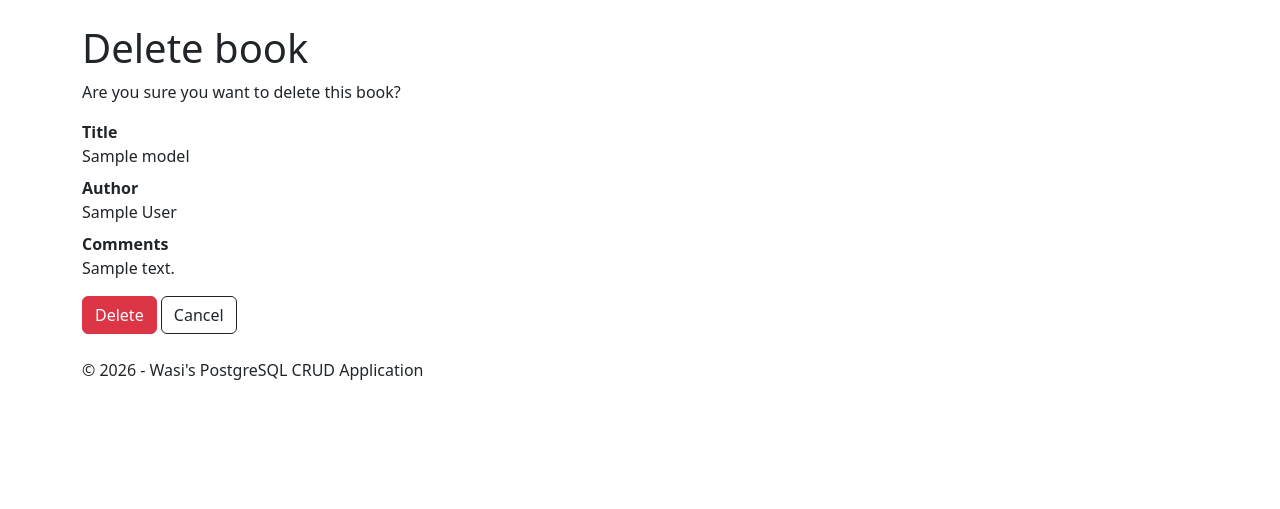
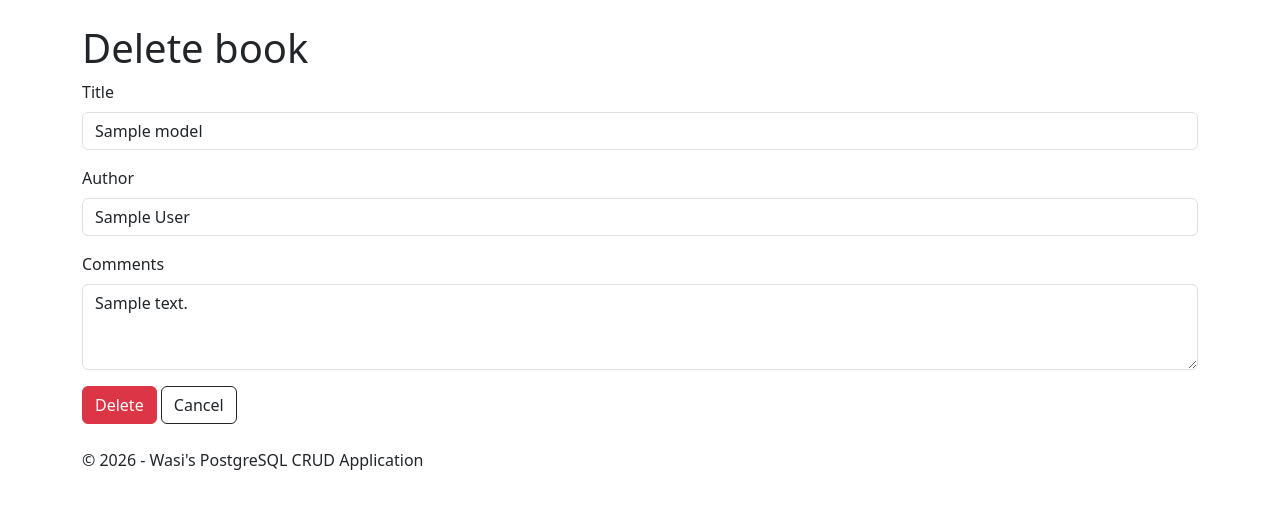
Before and after one commit to wasimahin/IS445-tut14-pgcrud, a Node server app: template views/delete.ejs in a window 1280 px wide. Shown: the part 56-565 px from the top of the page. Run offline with Node 20, Linux system fonts and the light colour scheme; the template is opened without the code that fills it: most values are stand-ins (such as "Sample title", 1, 10 or a date in 2020).

Commit message:
Match tutorial files

```diff
--- a/books.sql
+++ /dev/null
@@ -1,6 +0,0 @@
-CREATE TABLE IF NOT EXISTS Books (
-  book_id SERIAL PRIMARY KEY,
-  title VARCHAR(100) NOT NULL,
-  author VARCHAR(100) NOT NULL,
-  comments TEXT
-);
--- a/index.js
+++ b/index.js
@@ -1,9 +1,9 @@
-require("dotenv").config();
+require('dotenv').config();
 
 const express = require("express");
 const app = express();
 
-const { Pool } = require("pg");
+const { Pool } = require('pg');
 const pool = new Pool({
   connectionString: process.env.DATABASE_URL,
   ssl: {
@@ -20,19 +20,11 @@ app.listen(process.env.PORT || 3000, () => {
 });
 
 const sql_create = `CREATE TABLE IF NOT EXISTS Books (
-  book_id SERIAL PRIMARY KEY,
-  title VARCHAR(100) NOT NULL,
-  author VARCHAR(100) NOT NULL,
-  comments TEXT
-)`;
-
-const sql_seed = `INSERT INTO Books (title, author, comments)
-  SELECT * FROM (VALUES
-    ('The Hobbit', 'J. R. R. Tolkien', 'Bilbo Baggins joins a company of dwarves on a quest to reclaim their home from a dragon'),
-    ('Dune', 'Frank Herbert', 'Politics, religion and ecology on the desert planet Arrakis'),
-    ('Fahrenheit 451', 'Ray Bradbury', 'A fireman whose job is to burn books begins to question his world')
-  ) AS seed(title, author, comments)
-  WHERE NOT EXISTS (SELECT 1 FROM Books)`;
+  Book_ID SERIAL PRIMARY KEY,
+  Title VARCHAR(100) NOT NULL,
+  Author VARCHAR(100) NOT NULL,
+  Comments TEXT
+);`;
 
 pool.query(sql_create, [], (err, result) => {
   if (err) {
@@ -40,17 +32,24 @@ pool.query(sql_create, [], (err, result) => {
   }
   console.log("Successful creation of the 'Books' table");
 
-  pool.query(sql_seed, [], (err, result) => {
+  const sql_insert = `INSERT INTO Books (Book_ID, Title, Author, Comments) VALUES
+    (1, 'Mrs. Bridge', 'Evan S. Connell', 'First in the serie'),
+    (2, 'Mr. Bridge', 'Evan S. Connell', 'Second in the serie'),
+    (3, 'L''ingénue libertine', 'Colette', 'Minne + Les égarements de Minne')
+    ON CONFLICT DO NOTHING;`;
+  pool.query(sql_insert, [], (err, result) => {
     if (err) {
       return console.error(err.message);
     }
-    console.log(`Seed books inserted: ${result.rowCount}`);
+    const sql_sequence = "SELECT SETVAL(pg_get_serial_sequence('Books', 'book_id'), MAX(Book_ID)) FROM Books;";
+    pool.query(sql_sequence, [], (err, result) => {
+      if (err) {
+        return console.error(err.message);
+      }
+      console.log("Successful creation of 3 books");
+    });
   });
 });
-
-const showError = (res, message, status = 500) => {
-  res.status(status).render("error", { message: message });
-};
 
 app.get("/", (req, res) => {
   res.render("index");
@@ -69,10 +68,10 @@ app.get("/data", (req, res) => {
 });
 
 app.get("/books", (req, res) => {
-  const sql = "SELECT * FROM Books ORDER BY title";
+  const sql = "SELECT * FROM Books ORDER BY Title";
   pool.query(sql, [], (err, result) => {
     if (err) {
-      return showError(res, err.message);
+      return console.error(err.message);
     }
     res.render("books", { model: result.rows });
   });
@@ -80,13 +79,10 @@ app.get("/books", (req, res) => {
 
 app.get("/edit/:id", (req, res) => {
   const id = req.params.id;
-  const sql = "SELECT * FROM Books WHERE book_id = $1";
+  const sql = "SELECT * FROM Books WHERE Book_ID = $1";
   pool.query(sql, [id], (err, result) => {
     if (err) {
-      return showError(res, err.message);
-    }
-    if (result.rows.length === 0) {
-      return showError(res, `Book ${id} was not found`, 404);
+      return console.error(err.message);
     }
     res.render("edit", { model: result.rows[0] });
   });
@@ -95,10 +91,10 @@ app.get("/edit/:id", (req, res) => {
 app.post("/edit/:id", (req, res) => {
   const id = req.params.id;
   const book = [req.body.title, req.body.author, req.body.comments, id];
-  const sql = "UPDATE Books SET title = $1, author = $2, comments = $3 WHERE (book_id = $4)";
+  const sql = "UPDATE Books SET Title = $1, Author = $2, Comments = $3 WHERE (Book_ID = $4)";
   pool.query(sql, book, (err, result) => {
     if (err) {
-      return showError(res, err.message);
+      return console.error(err.message);
     }
     res.redirect("/books");
   });
@@ -109,11 +105,11 @@ app.get("/create", (req, res) => {
 });
 
 app.post("/create", (req, res) => {
-  const sql = "INSERT INTO Books (title, author, comments) VALUES ($1, $2, $3)";
+  const sql = "INSERT INTO Books (Title, Author, Comments) VALUES ($1, $2, $3)";
   const book = [req.body.title, req.body.author, req.body.comments];
   pool.query(sql, book, (err, result) => {
     if (err) {
-      return showError(res, err.message);
+      return console.error(err.message);
     }
     res.redirect("/books");
   });
@@ -121,13 +117,10 @@ app.post("/create", (req, res) => {
 
 app.get("/delete/:id", (req, res) => {
   const id = req.params.id;
-  const sql = "SELECT * FROM Books WHERE book_id = $1";
+  const sql = "SELECT * FROM Books WHERE Book_ID = $1";
   pool.query(sql, [id], (err, result) => {
     if (err) {
-      return showError(res, err.message);
-    }
-    if (result.rows.length === 0) {
-      return showError(res, `Book ${id} was not found`, 404);
+      return console.error(err.message);
     }
     res.render("delete", { model: result.rows[0] });
   });
@@ -135,10 +128,10 @@ app.get("/delete/:id", (req, res) => {
 
 app.post("/delete/:id", (req, res) => {
   const id = req.params.id;
-  const sql = "DELETE FROM Books WHERE book_id = $1";
+  const sql = "DELETE FROM Books WHERE Book_ID = $1";
   pool.query(sql, [id], (err, result) => {
     if (err) {
-      return showError(res, err.message);
+      return console.error(err.message);
     }
     res.redirect("/books");
   });
--- a/package.json
+++ b/package.json
@@ -1,13 +1,9 @@
 {
   "name": "pgcrud",
   "version": "1.0.0",
-  "description": "IS 445/545 Tutorial 14 - PostgreSQL CRUD application",
   "main": "index.js",
   "scripts": {
     "start": "node index.js"
-  },
-  "engines": {
-    "node": ">=18"
   },
   "license": "ISC",
   "dependencies": {
--- /dev/null
+++ b/views/_display.ejs
@@ -0,0 +1,14 @@
+<div class="form-horizontal">
+    <div class="mb-3">
+        <label class="form-label" for="title">Title</label>
+        <input type="text" class="form-control" name="title" id="title" value="<%= model.title %>" readonly />
+    </div>
+    <div class="mb-3">
+        <label class="form-label" for="author">Author</label>
+        <input type="text" class="form-control" name="author" id="author" value="<%= model.author %>" readonly />
+    </div>
+    <div class="mb-3">
+        <label class="form-label" for="comments">Comments</label>
+        <textarea class="form-control" name="comments" id="comments" rows="3" readonly><%= model.comments %></textarea>
+    </div>
+</div>
--- a/views/about.ejs
+++ b/views/about.ejs
@@ -1,6 +1,6 @@
 <%- include("_header") -%>
 
     <h1>About</h1>
-    <p>A step by step CRUD (Create, Read, Update, Delete) application built with Express, EJS and PostgreSQL.</p>
+    <p>Lorem ipsum dolor sit amet, consectetur adipiscing elit.</p>
 
 <%- include("_footer") -%>
--- a/views/delete.ejs
+++ b/views/delete.ejs
@@ -1,17 +1,9 @@
 <%- include("_header") -%>
 
     <h1>Delete book</h1>
-    <p>Are you sure you want to delete this book?</p>
 
     <form action="/delete/<%= model.book_id %>" method="post">
-        <dl>
-            <dt>Title</dt>
-            <dd><%= model.title %></dd>
-            <dt>Author</dt>
-            <dd><%= model.author %></dd>
-            <dt>Comments</dt>
-            <dd><%= model.comments %></dd>
-        </dl>
+        <%- include("_display") -%>
         <input type="submit" value="Delete" class="btn btn-danger" />
         <a class="btn btn-outline-dark" href="/books">Cancel</a>
     </form>
--- a/views/index.ejs
+++ b/views/index.ejs
@@ -1,7 +1,5 @@
 <%- include("_header") -%>
 
-    <h1>Express and PostgreSQL CRUD Application</h1>
-    <p>This application lists, creates, edits and deletes books stored in a PostgreSQL database.</p>
-    <p><a class="btn btn-dark" href="/books">View the books</a></p>
+    <h1>Hello world...</h1>
 
 <%- include("_footer") -%>
```
Also changed, not shown: views/error.ejs (deleted, +0 -7 lines), 2 other files.
